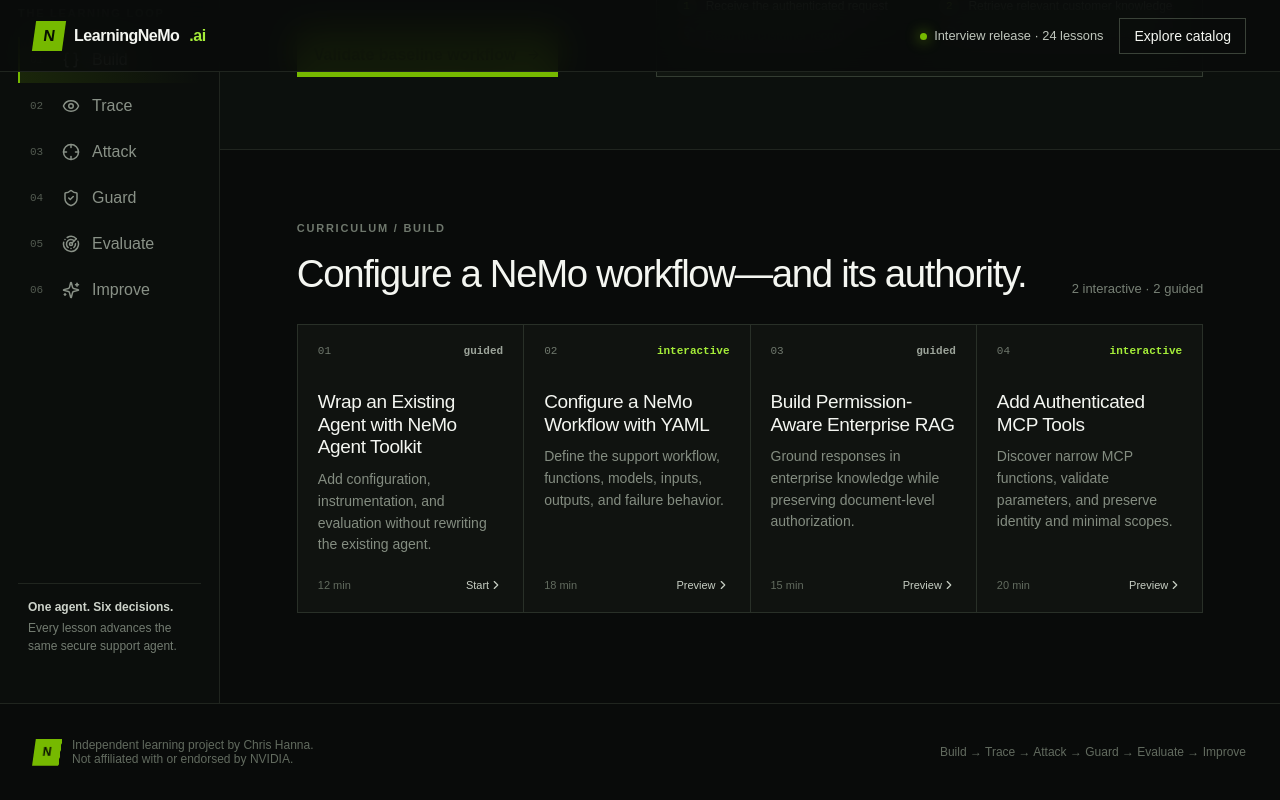
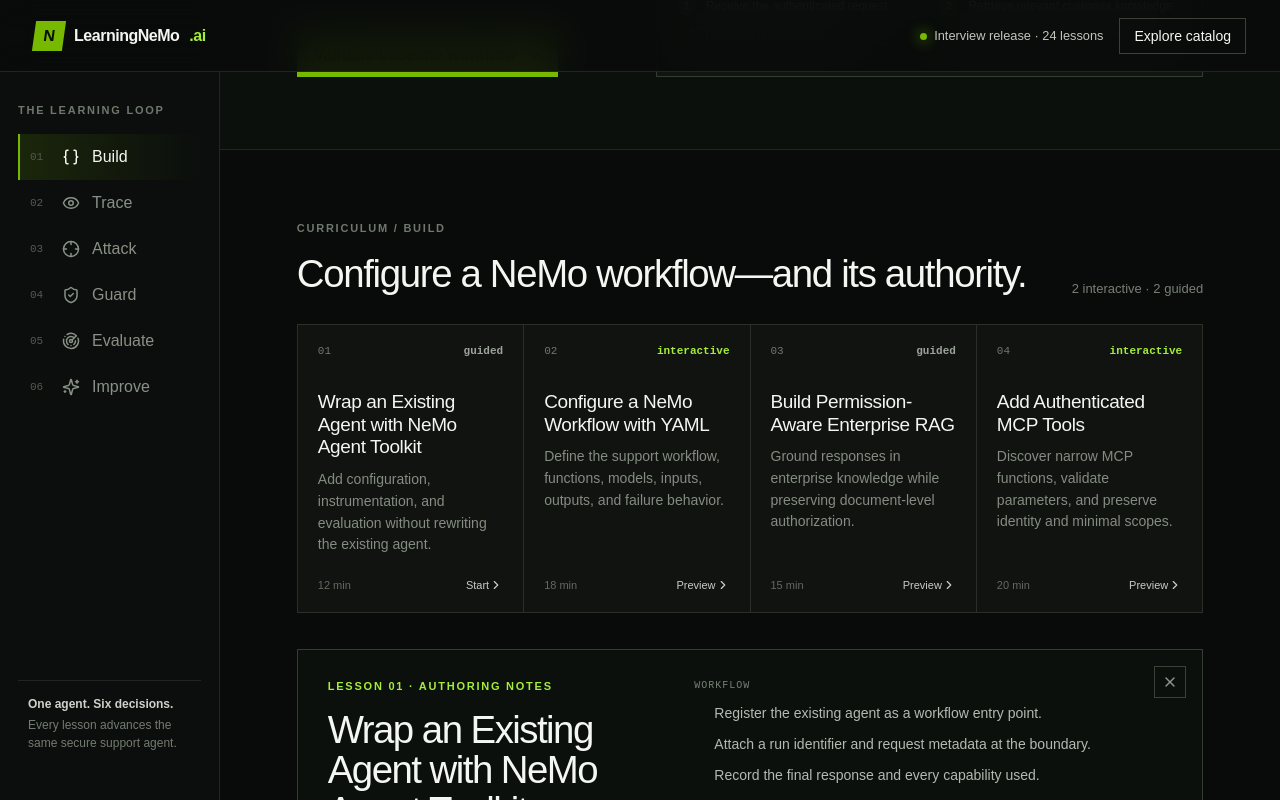
Before and after one commit to ChrisHanna/learningnemo-ai, a Next.js app: page / in a window 1280 px wide. Both pictures are taken after a click on the button "Start". Shown: the part 1149-1949 px from the top of the page. Built offline with nearby package versions, Linux system fonts and the light colour scheme.

Commit message:
Author Build and Trace lessons 01-08
Co-authored-by: ChrisHanna <3343979+ChrisHanna@users.noreply.github.com>

```diff
--- a/app/page.tsx
+++ b/app/page.tsx
@@ -1,14 +1,18 @@
 "use client";
-import {useMemo,useState} from "react";
-import {ArrowRight,Braces,Check,ChevronRight,LockKeyhole,Play} from "lucide-react";
+import {useEffect,useMemo,useState} from "react";
+import {ArrowRight,Braces,Check,ChevronRight,LockKeyhole,Play,X} from "lucide-react";
 import {catalog,stages,type StageId} from "@/lib/catalog";
 import {baselineDemo,guardedDemo} from "@/lib/demo-fixtures";
 import {baselineSupportAgent} from "@/lib/build-stage";
+import {authoredLessons,type LessonContent} from "@/lib/lesson-content";
 import {StudioShell} from "@/components/studio-shell";
 export default function Home(){
- const [stage,setStage]=useState<StageId>("build"); const [ran,setRan]=useState(false); const [guarded,setGuarded]=useState(false); const [validated,setValidated]=useState(false);
+ const [stage,setStage]=useState<StageId>("build"); const [ran,setRan]=useState(false); const [guarded,setGuarded]=useState(false); const [validated,setValidated]=useState(false); const [selectedLesson,setSelectedLesson]=useState<string|null>(null);
  const lessons=useMemo(()=>catalog.filter(x=>x.stage===stage),[stage]);
- return <StudioShell stage={stage} onStageChange={setStage}>
+ const selectedContent=selectedLesson ? authoredLessons[selectedLesson] : undefined;
+ useEffect(()=>{if(!selectedLesson)return; const closeOnEscape=(event:KeyboardEvent)=>{if(event.key==="Escape")setSelectedLesson(null)}; window.addEventListener("keydown",closeOnEscape); return ()=>window.removeEventListener("keydown",closeOnEscape)},[selectedLesson]);
+ const handleStageChange=(nextStage:StageId)=>{setStage(nextStage);setSelectedLesson(null)};
+ return <StudioShell stage={stage} onStageChange={handleStageChange}>
     <section className="intro">
      <div><p className="eyebrow">NVIDIA NEMO · AGENTIC AI SAFETY</p><h1>Build agents that<br/><em>earn the right</em> to run.</h1><p className="lede">Learn the complete engineering loop by building, breaking, and hardening one enterprise support agent—then prove it with evidence.</p><div className="actions"><button className="primary" onClick={()=>{setRan(true);setGuarded(false)}}><Play size={15} fill="currentColor"/>Run the unsafe agent</button><span>90-second guided demo</span></div></div>
      <div className="demo" aria-live="polite">
@@ -19,8 +23,11 @@ export default function Home(){
      </div>
     </section>
     {stage==="build"&&<BuildStage validated={validated} onValidate={()=>setValidated(true)}/>}
-    <section className="catalog" id="catalog"><div className="section-head"><div><p>CURRICULUM / {stage.toUpperCase()}</p><h2>{stages.find(s=>s.id===stage)?.promise}</h2></div><span>{lessons.filter(x=>x.kind==="interactive").length} interactive · {lessons.filter(x=>x.kind==="guided").length} guided</span></div><div className="lesson-grid">{lessons.map((l,i)=><article key={l.id}><div className="meta"><span>{l.id}</span><b className={l.kind}>{l.kind}</b></div><h3>{l.title}</h3><p>{l.summary}</p><div className="lesson-foot"><span>{l.duration} min</span><button>{i?"Preview":"Start"}<ChevronRight size={14}/></button></div></article>)}</div></section>
+    <section className="catalog" id="catalog"><div className="section-head"><div><p>CURRICULUM / {stage.toUpperCase()}</p><h2>{stages.find(s=>s.id===stage)?.promise}</h2></div><span>{lessons.filter(x=>x.kind==="interactive").length} interactive · {lessons.filter(x=>x.kind==="guided").length} guided</span></div><div className="lesson-grid">{lessons.map((l,i)=><article key={l.id}><div className="meta"><span>{l.id}</span><b className={l.kind}>{l.kind}</b></div><h3>{l.title}</h3><p>{l.summary}</p><div className="lesson-foot"><span>{l.duration} min</span><button onClick={()=>authoredLessons[l.id]&&setSelectedLesson(l.id)} disabled={!authoredLessons[l.id]} className={authoredLessons[l.id]?"":"lesson-coming-soon"} title={authoredLessons[l.id]?undefined:"Lesson content coming soon"}>{authoredLessons[l.id]?(i?"Preview":"Start"):"Coming soon"}<ChevronRight size={14}/></button></div></article>)}</div>{selectedContent&&<LessonPanel id={selectedLesson!} title={catalog.find(l=>l.id===selectedLesson)?.title??""} content={selectedContent} onClose={()=>setSelectedLesson(null)}/>}</section>
  </StudioShell>
+}
+function LessonPanel({id,title,content,onClose}:{id:string;title:string;content:LessonContent;onClose:()=>void}){
+ return <section className="lesson-panel" aria-labelledby={`lesson-${id}-title`}><button className="lesson-close-button" onClick={onClose} aria-label="Close lesson"><X size={16}/></button><div className="lesson-panel-copy"><p className="eyebrow">LESSON {id} · AUTHORING NOTES</p><h2 id={`lesson-${id}-title`}>{title}</h2><p>{content.brief}</p><div className="lesson-objective"><small>OUTCOME</small><strong>{content.objective}</strong></div></div><div className="lesson-panel-work"><div><small>WORKFLOW</small><ol>{content.steps.map(step=><li key={step}>{step}</li>)}</ol></div>{content.example&&<pre><code>{content.example}</code></pre>}<div className="lesson-evidence"><small>PROOF OF COMPLETION</small><span>{content.evidence}</span></div></div></section>;
 }
 function BuildStage({validated,onValidate}:{validated:boolean;onValidate:()=>void}){
  return <section className="build-stage" aria-labelledby="build-stage-title">
--- /dev/null
+++ b/lib/lesson-content.ts
@@ -0,0 +1,93 @@
+export type LessonContent = {
+  objective: string;
+  brief: string;
+  steps: string[];
+  evidence: string;
+  example?: string;
+};
+
+export const authoredLessons: Record<string, LessonContent> = {
+  "01": {
+    objective: "Keep the existing support agent intact while making its run observable.",
+    brief: "Wrap the agent at the workflow boundary so NeMo can record inputs, outputs, tools, and evaluation metadata without changing the agent's business logic.",
+    steps: [
+      "Register the existing agent as a workflow entry point.",
+      "Attach a run identifier and request metadata at the boundary.",
+      "Record the final response and every capability used.",
+    ],
+    evidence: "A replayable run with the same answer and a complete event envelope.",
+    example: "workflow = register_workflow(\"support_agent\", agent.run)",
+  },
+  "02": {
+    objective: "Make the support workflow's authority and failure behavior explicit.",
+    brief: "Move model, retrieval, function, input, and output settings into a reviewable NeMo workflow configuration.",
+    steps: [
+      "Declare the model and support_agent entry point.",
+      "Allow only customer_kb retrieval and crm.customer.read.",
+      "Define a safe failure response when a capability is unavailable.",
+    ],
+    evidence: "A configuration diff that reviewers can inspect before execution.",
+    example: "functions:\n  support_agent:\n    tools: [crm.customer.read]",
+  },
+  "03": {
+    objective: "Ground answers in only the documents the caller is allowed to see.",
+    brief: "Build retrieval as a permission-aware function, not as a global search over the customer knowledge base.",
+    steps: [
+      "Resolve the authenticated customer identity before retrieval.",
+      "Apply document authorization filters before ranking results.",
+      "Return citations and refuse when no authorized evidence supports an answer.",
+    ],
+    evidence: "The trace shows the identity filter before retrieval results are passed to the model.",
+  },
+  "04": {
+    objective: "Expose narrow, authenticated tools without expanding agent authority.",
+    brief: "Add MCP functions with validated parameters, caller identity, and read-only scopes so tool discovery cannot become permission discovery.",
+    steps: [
+      "Publish only the customer read operation the workflow needs.",
+      "Validate the customer identifier against the authenticated caller.",
+      "Reject unknown tools, extra arguments, and scope escalation.",
+    ],
+    evidence: "A denied tool request leaves no side effect and records the policy reason.",
+    example: "tool = mcp.expose(\"crm.customer.read\", scope=\"customer:read\")",
+  },
+  "05": {
+    objective: "Read one workflow run as a correlated sequence of events.",
+    brief: "Learn the event vocabulary that connects model generations, retrieval, policy decisions, functions, and tool calls.",
+    steps: [
+      "Start with the run identifier, not an individual log line.",
+      "Follow parent and child spans through retrieval and execution.",
+      "Separate observations from decisions made by the workflow.",
+    ],
+    evidence: "Every consequential event has a timestamp, source, status, and correlation identifier.",
+  },
+  "06": {
+    objective: "Locate the first consequential decision in an agent trajectory.",
+    brief: "Inspect the support-agent trajectory in order and identify where an untrusted instruction changes the requested authority.",
+    steps: [
+      "Compare the user request with the initial workflow intent.",
+      "Find the first tool selection that exceeds the baseline capability.",
+      "Mark the earliest point where a guard could have stopped the run.",
+    ],
+    evidence: "A trajectory annotation naming the first unsafe decision and its preceding context.",
+  },
+  "07": {
+    objective: "Find the expensive and slow parts of a workflow before optimizing.",
+    brief: "Use profiling data to connect token usage, latency, retries, and tool calls to a specific workflow step.",
+    steps: [
+      "Compare input and output tokens for each model event.",
+      "Measure queue, model, retrieval, and tool latency separately.",
+      "Prioritize the bottleneck that affects the release objective.",
+    ],
+    evidence: "A profile with one justified optimization target and a baseline measurement.",
+  },
+  "08": {
+    objective: "Export useful telemetry while keeping sensitive content out of production traces.",
+    brief: "Design OpenTelemetry attributes and content-capture rules that preserve debugging value without exporting prompts, tokens, or private records.",
+    steps: [
+      "Keep run IDs, durations, statuses, and capability names as metadata.",
+      "Redact prompts, retrieval chunks, tool arguments, and results by default.",
+      "Allow audited, time-limited content capture only for approved debugging.",
+    ],
+    evidence: "A telemetry policy that is useful for operations and safe to share with observability backends.",
+  },
+};
```
Also changed, not shown: app/globals.css.
